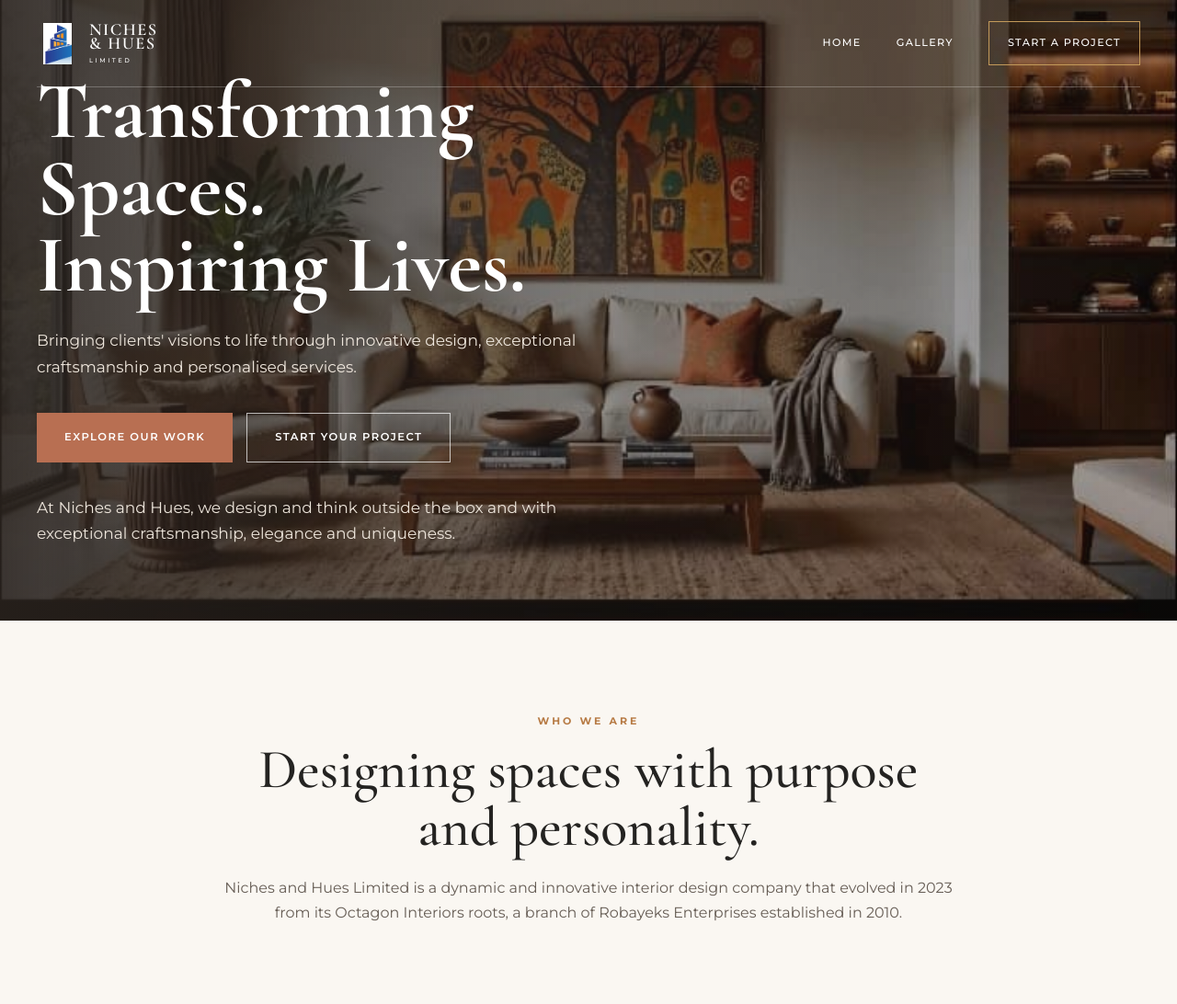
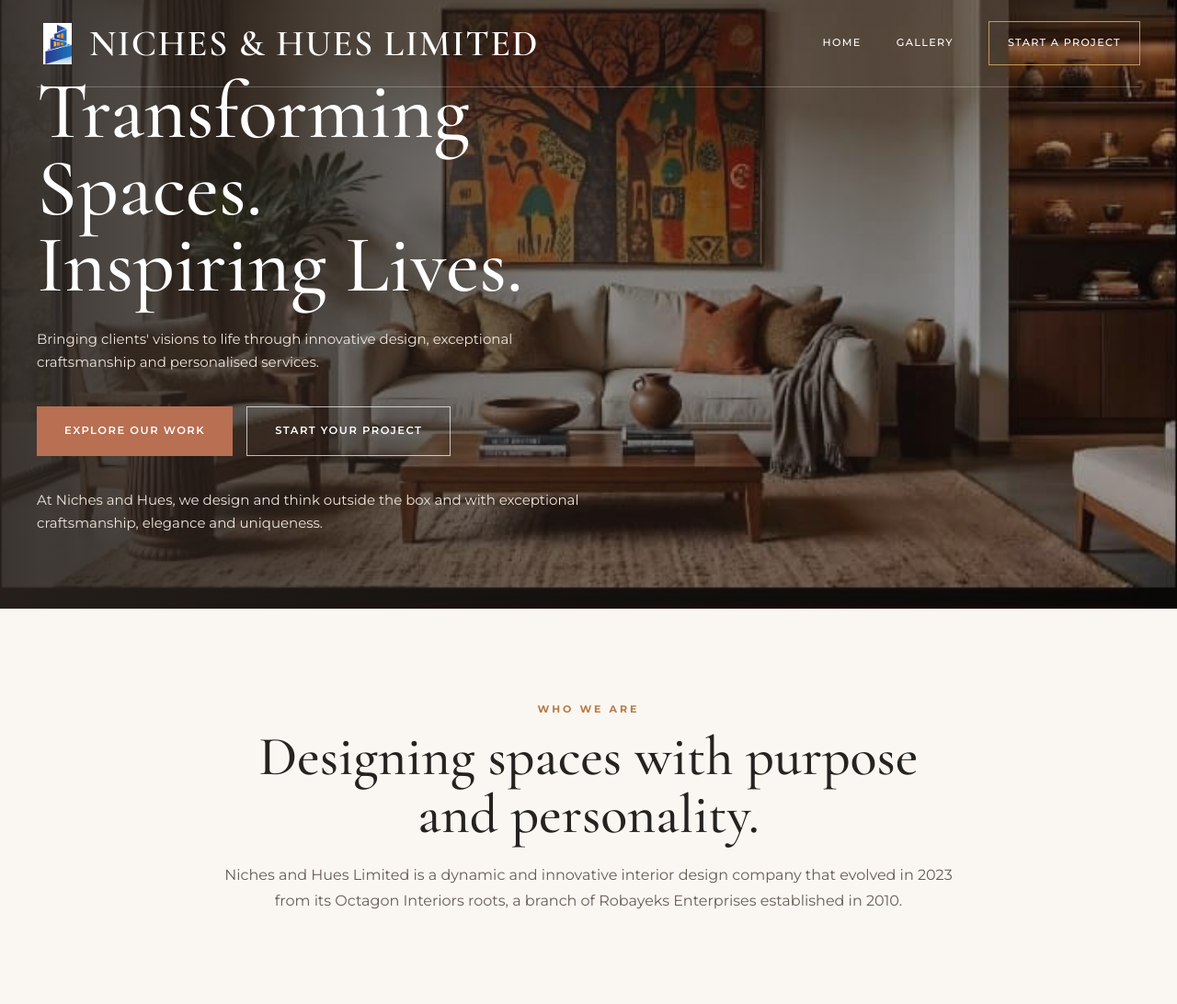
Before and after one commit to tammytat/Niches, a Django app: page / in a window 1280 px wide. Shown: the top 1092 px of the page at 92% size. Run offline with Django 5.2, Linux system fonts and the light colour scheme; data that the repository does not hold is empty.

```diff
--- a/niches_app/templates/base.html
+++ b/niches_app/templates/base.html
@@ -66,9 +66,8 @@
             </div>
 
             <div class="brand-text">
-                <span>NICHES</span>
-                <span>& HUES</span>
-                <small>LIMITED</small>
+                <span style="font-size: 40px;">NICHES & HUES LIMITED</span>
+
             </div>
 
         </a>
--- a/niches_app/templates/index.html
+++ b/niches_app/templates/index.html
@@ -8,7 +8,7 @@ Niches & Hues Limited | Interior Design
 {% block content %}
 
 <section style="
-    min-height: 82vh;
+    min-height: 50vh;
     display: flex;
     align-items: center;
     background:
@@ -31,7 +31,7 @@ Niches & Hues Limited | Interior Design
         ">
 
 
-            <h1 style="
+            <h2 style="
                 font-family: 'Cormorant Garamond', serif;
                 font-size: clamp(50px, 7vw, 88px);
                 line-height: 0.95;
@@ -40,10 +40,10 @@ Niches & Hues Limited | Interior Design
                 Transforming
                 Spaces.<br>
                 Inspiring Lives.
-            </h1>
+            </h2>
 
             <p style="
-                font-size: 17px;
+                font-size: 15px;
                 max-width: 620px;
                 color: #eee6dc;
                 margin-bottom: 35px;
@@ -70,16 +70,16 @@ Niches & Hues Limited | Interior Design
 
             </div>
 
+
             <p style="
-                font-size: 17px;
+                font-size: 15px;
                 max-width: 620px;
                 color: #eee6dc;
             ">
-                At Niches and Hues, we design and think outside the box and with exceptional craftsmanship, elegance and uniqueness.
+                <marque>At Niches and Hues, we design and think outside the box and with exceptional craftsmanship, elegance and uniqueness.</marque>
             </p>
 
         </div>
-
     </div>
 </section>
 
```
